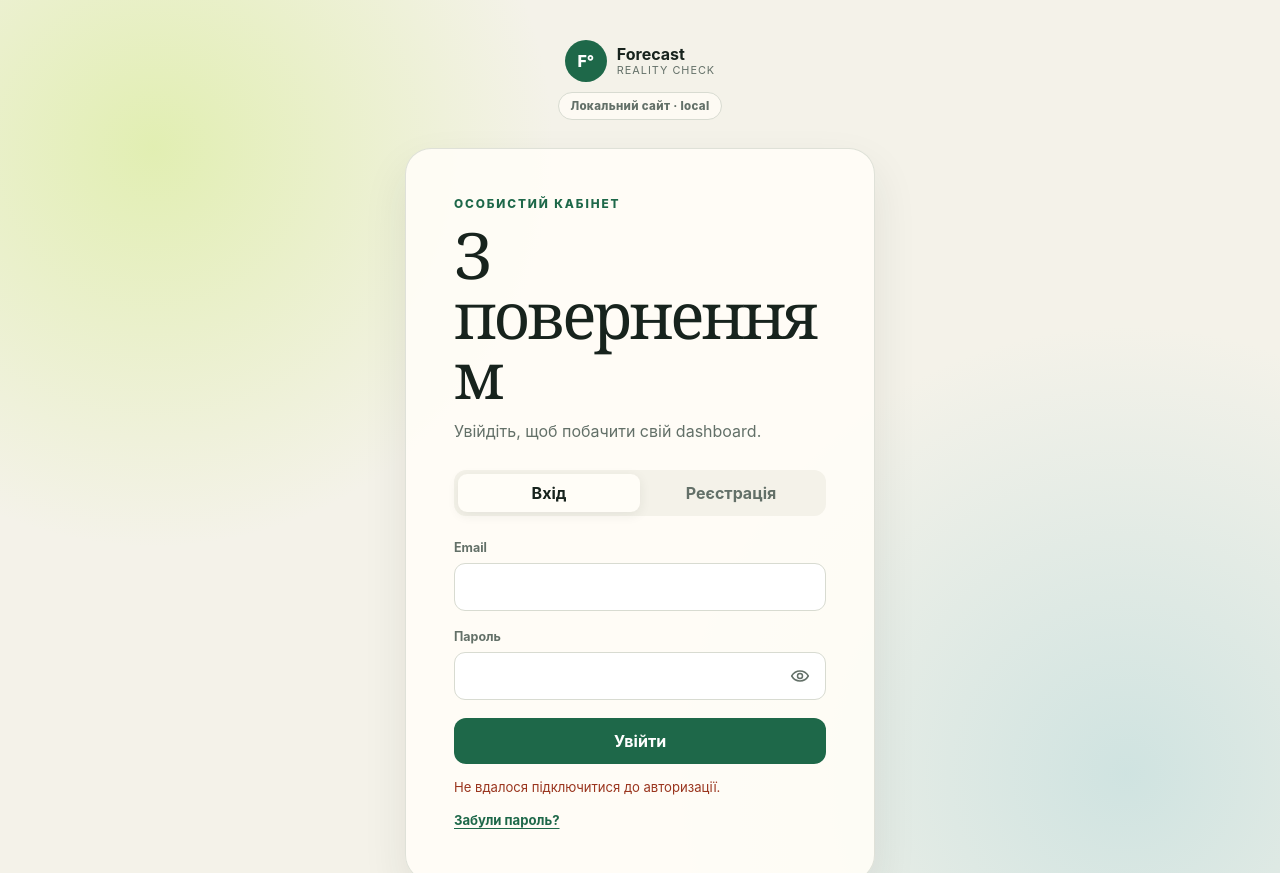
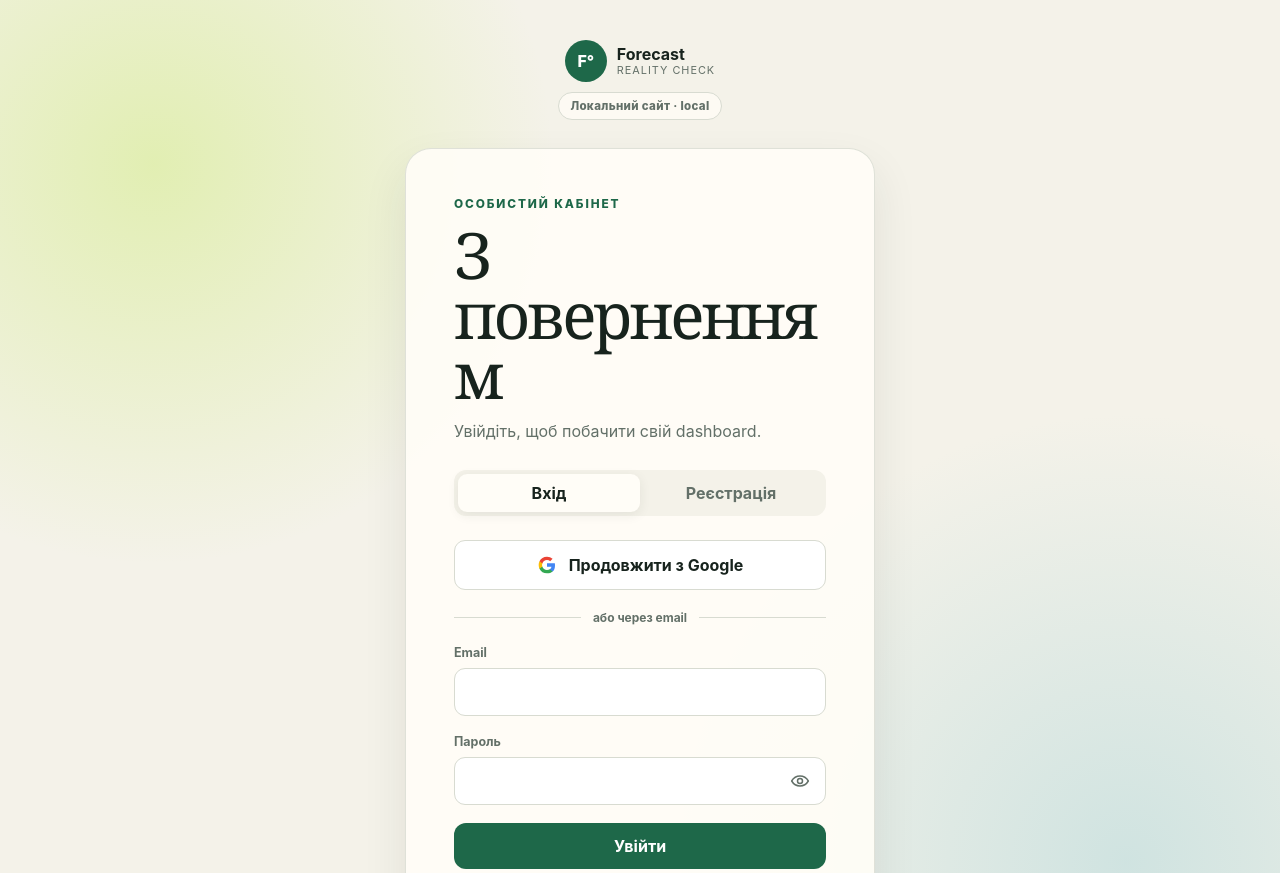
Before and after one commit to NastyBaster/weather-statistic, a website with bundled scripts: page login.html in a window 1280 px wide. Shown: the top 873 px of the page. Built offline with nearby package versions, Linux system fonts and the light colour scheme.

Commit message:
Add Google OAuth sign-in

```diff
--- a/css/pages/auth.css
+++ b/css/pages/auth.css
@@ -112,6 +112,64 @@
   color: var(--ink);
   background: var(--card);
   box-shadow: 0 3px 12px rgb(34 48 40 / 8%);
+}
+
+.google-auth-button {
+  display: flex;
+  align-items: center;
+  justify-content: center;
+  gap: 12px;
+  width: 100%;
+  min-height: 50px;
+  padding: 10px 18px;
+  border: 1px solid var(--line);
+  border-radius: 11px;
+  color: var(--ink);
+  background: white;
+  font: inherit;
+  font-weight: 750;
+  cursor: pointer;
+  transition: border-color 160ms ease, background 160ms ease, box-shadow 160ms ease;
+}
+
+.google-auth-button:hover:not(:disabled) {
+  border-color: var(--green);
+  background: #f8fbf9;
+  box-shadow: 0 4px 14px rgb(34 48 40 / 8%);
+}
+
+.google-auth-button:focus-visible {
+  outline: 3px solid rgb(30 104 73 / 25%);
+  outline-offset: 2px;
+}
+
+.google-auth-button:disabled {
+  opacity: 0.65;
+  cursor: wait;
+}
+
+.google-auth-button__icon {
+  flex: 0 0 auto;
+  width: 20px;
+  height: 20px;
+}
+
+.auth-divider {
+  display: flex;
+  align-items: center;
+  gap: 12px;
+  margin: 20px 0;
+  color: var(--muted);
+  font-size: 0.75rem;
+  font-weight: 700;
+}
+
+.auth-divider::before,
+.auth-divider::after {
+  content: "";
+  flex: 1;
+  height: 1px;
+  background: var(--line);
 }
 
 .auth-form,
--- a/js/auth-page.js
+++ b/js/auth-page.js
@@ -3,6 +3,7 @@ import {
   getCurrentSession,
   requestPasswordReset,
   signIn,
+  signInWithGoogle,
   signUp,
 } from "./auth.js";
 import { authErrorMessage } from "./auth-error.js";
@@ -12,6 +13,7 @@ import { initializePasswordVisibility } from "./password-visibility.js";
 const form = document.querySelector("[data-auth-form]");
 const message = document.querySelector("[data-form-message]");
 const submitButton = document.querySelector("[data-submit]");
+const googleButton = document.querySelector("[data-google-sign-in]");
 const passwordInput = form.elements.password;
 let mode = "signin";
 
@@ -26,6 +28,13 @@ function showMessage(text, state = "") {
 function setLoading(loading, label) {
   submitButton.disabled = loading;
   submitButton.textContent = loading ? "Зачекайте…" : label;
+}
+
+function setGoogleLoading(loading) {
+  googleButton.disabled = loading;
+  googleButton.querySelector("[data-google-label]").textContent = loading
+    ? "Переходимо до Google…"
+    : "Продовжити з Google";
 }
 
 function setMode(nextMode) {
@@ -48,6 +57,18 @@ function setMode(nextMode) {
 
 document.querySelectorAll("[data-mode]").forEach((tab) => {
   tab.addEventListener("click", () => setMode(tab.dataset.mode));
+});
+
+googleButton.addEventListener("click", async () => {
+  setGoogleLoading(true);
+  showMessage("");
+
+  try {
+    await signInWithGoogle();
+  } catch (error) {
+    setGoogleLoading(false);
+    showMessage(authErrorMessage(error, "Не вдалося розпочати вхід через Google."), "error");
+  }
 });
 
 form.addEventListener("submit", async (event) => {
--- a/js/auth.js
+++ b/js/auth.js
@@ -33,6 +33,16 @@ export async function signIn(email, password) {
   return data;
 }
 
+export async function signInWithGoogle() {
+  const supabase = await getSupabaseClient();
+  const { data, error } = await supabase.auth.signInWithOAuth({
+    provider: "google",
+    options: { redirectTo: dashboardUrl() },
+  });
+  if (error) throw error;
+  return data;
+}
+
 export async function signOut() {
   const supabase = await getSupabaseClient();
   const { error } = await supabase.auth.signOut();
--- a/login.html
+++ b/login.html
@@ -26,6 +26,18 @@
           <button class="auth-tab" type="button" role="tab" aria-selected="false" data-mode="signup">Реєстрація</button>
         </div>
 
+        <button class="google-auth-button" data-google-sign-in type="button">
+          <svg class="google-auth-button__icon" aria-hidden="true" viewBox="0 0 24 24">
+            <path fill="#4285f4" d="M21.6 12.2c0-.7-.1-1.5-.2-2.2H12v4.2h5.4a4.6 4.6 0 0 1-2 3v2.7h3.4c2-1.8 2.8-4.5 2.8-7.7Z" />
+            <path fill="#34a853" d="M12 22c2.7 0 5-.9 6.8-2.3l-3.4-2.6c-.9.6-2.1 1-3.4 1a6 6 0 0 1-5.6-4.2H3v2.7A10 10 0 0 0 12 22Z" />
+            <path fill="#fbbc05" d="M6.4 13.9A6 6 0 0 1 6.1 12c0-.7.1-1.3.3-1.9V7.4H3A10 10 0 0 0 2 12c0 1.7.4 3.2 1 4.6l3.4-2.7Z" />
+            <path fill="#ea4335" d="M12 5.9c1.5 0 2.8.5 3.8 1.5l2.9-2.8A9.7 9.7 0 0 0 12 2a10 10 0 0 0-9 5.4l3.4 2.7A6 6 0 0 1 12 5.9Z" />
+          </svg>
+          <span data-google-label>Продовжити з Google</span>
+        </button>
+
+        <div class="auth-divider" aria-hidden="true"><span>або через email</span></div>
+
         <form class="auth-form" data-auth-form novalidate>
           <label>Email<input type="email" name="email" autocomplete="username" inputmode="email" autocapitalize="none" spellcheck="false" required /></label>
           <label>
```
Also changed, not shown: tests/static.test.js (+12 -0 lines), README.md.
